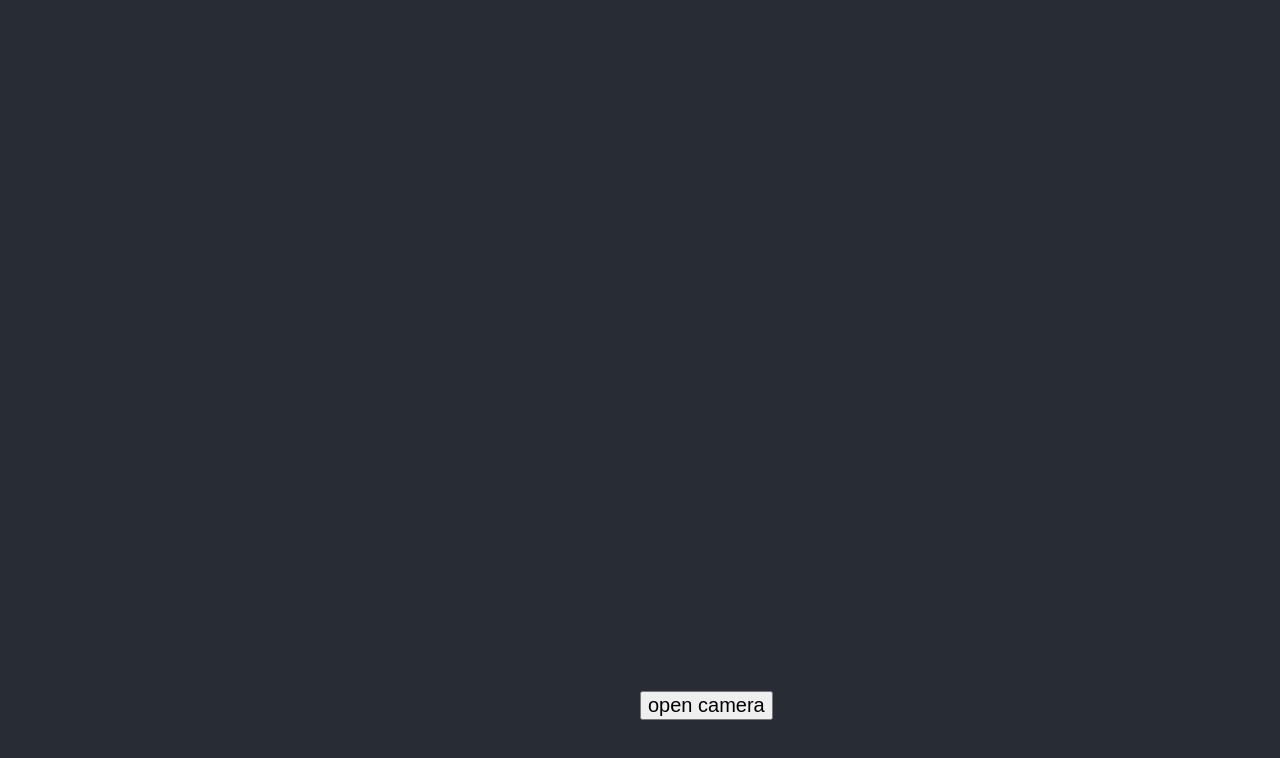
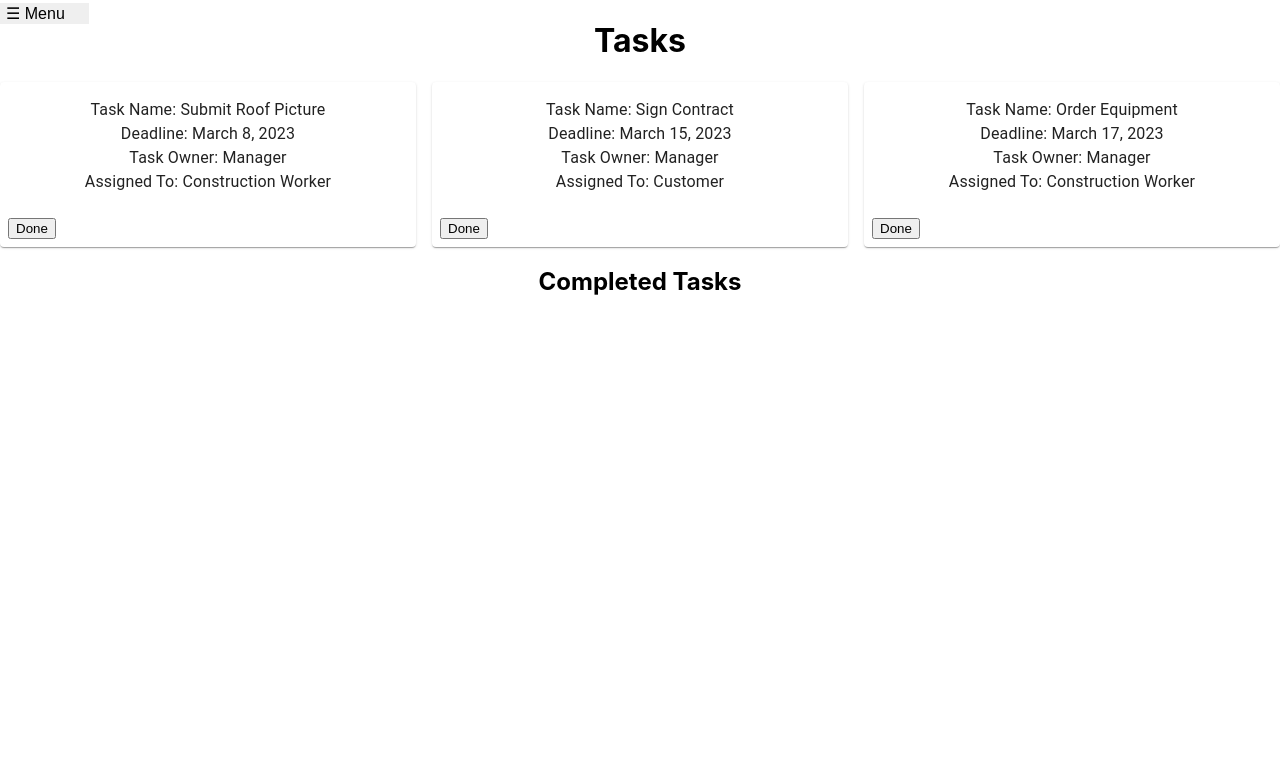
Before and after one commit to joshbernsteint/team11-scrumptious_7, a React (Create React App) app: page / in a window 1280 px wide. Shown: the top 758 px of the page. Built offline with nearby package versions, Linux system fonts and the light colour scheme.

Commit message:
add task status

```diff
--- a/package.json
+++ b/package.json
@@ -3,11 +3,14 @@
   "version": "0.1.0",
   "private": true,
   "dependencies": {
+    "@emotion/styled": "^11.10.6",
+    "@mui/material": "^5.11.11",
     "@testing-library/jest-dom": "^5.16.5",
     "@testing-library/react": "^13.4.0",
     "@testing-library/user-event": "^13.5.0",
     "react": "^18.2.0",
     "react-dom": "^18.2.0",
+    "react-router-dom": "^6.8.2",
     "react-scripts": "5.0.1",
     "web-vitals": "^2.1.4"
   },
--- a/src/App.css
+++ b/src/App.css
@@ -4,7 +4,7 @@
 
 .App-header {
   background-color: #282c34;
-  min-height: 100vh;
+  height: auto;
   display: flex;
   flex-direction: column;
   align-items: center;
@@ -16,40 +16,113 @@
 .App-link {
   color: #61dafb;
 }
+
 .camera {
   display: flex;
-  align-items: center;
 }
+
 .cameraPower {
   position: absolute;
   bottom: 10%;
-  left: 50%;
+  left: 40%;
   display: flex;
 }
 #cameraRequest {
-  right: 50%;
+  right: 40%;
   font-size: 20px;
 }
+
 .video {
+  display: flex;
+  position: fixed;
+  top: 10%;
+  left: 100px;
   width: 76.92%;
   height: 66.67%;
+  flex-direction: row;
+  align-items: stretch;
+  justify-content: flex-end;
 }
+
 .video video {
   display: flex;
 }
-.resultHasPhoto {
+
+.resulthasPhoto {
+  position: absolute;
+  top: 10%;
+  right: 0px;
+  display: flex;
   float: right;
   max-width: 20%;
-}
-
-.resultHasPhoto button {
-  right:0;
+  align-items: flex-start;
+  justify-content: center;
+  flex-direction: column;
 }
 
 .takePhoto {
   position: absolute;
-  top: 10%;
-  left: 18%;
-  width: 100%;
-  text-align: center;
+  bottom: 0%;
+  float: right;
 }
+
+.navBar {
+  position: fixed;
+  top: 3px;
+  left: 0px;
+  height: auto;
+  z-index: 25;
+}
+.navBar button{
+  position: fixed;
+  left: 0%;
+  font-size: 16px;
+  z-index: 26;
+  border-style: none;
+  padding-right: 24px;
+}
+
+.navigation {
+  position: fixed;
+  margin: 0px;
+  left: 0;
+  background-color: rgb(198, 203, 203);
+  padding-top: 30px;
+  padding-right: 30px;
+  padding-bottom: 100px;
+}
+
+.navigation ul {
+  list-style: none;
+  padding-left: 15px;
+  align-items: center;
+}
+
+.navigation li {
+  padding-top: 7px;
+}
+
+
+.message {
+  color: rgb(45, 50, 54);
+  padding-left: 10px;
+  padding-top: 3px;
+}
+
+.taskStatus {
+  top: 10px;
+  float: top;
+}
+
+.mainShifted {
+  top:0;
+  margin-left: 25%;
+}
+
+.mainDefault {
+  top: 0;
+}
+
+#completedTasks button {
+  margin-left: 15px;
+}
--- a/src/App.js
+++ b/src/App.js
@@ -1,12 +1,32 @@
-import './App.css';
-import CameraAccess from './components/CameraAccess';
+import "./App.css";
 
+import { BrowserRouter as Router, Route, Routes } from "react-router-dom";
+import Home from "./components/Home";
+import Navigation from "./components/Navigation";
+import CameraAccess from "./components/CameraAccess";
+import React, { useState } from "react";
 function App() {
+  const [showNav, setShowNav] = useState(false);
+
+  const clickHandler = () => {
+
+    setShowNav(!showNav);
+  };
   return (
     <div className="App">
-      <header className="App-header">
-        <CameraAccess></CameraAccess>
-      </header>
+      <Router>
+        <header className="App-header"></header>
+        <div className="navBar">
+          <button onClick={clickHandler}>&#9776; Menu</button>
+          {showNav && <Navigation></Navigation>}
+        </div>
+        <main className={showNav?'mainShifted':'mainDefault'}>
+          <Routes>
+            <Route path="/" element={<Home />} />
+            <Route path="form" element={<CameraAccess />} />
+          </Routes>
+        </main>
+      </Router>
     </div>
   );
 }
--- a/src/components/CameraAccess.js
+++ b/src/components/CameraAccess.js
@@ -102,6 +102,7 @@ function CameraAccess() {
         <button id="cameraRequest" onClick={clickHandler}>
           {cameraRequest}
         </button>
+        {cameraRequest === 'close camera' ? <span className="message">Close camera before leaving page.</span>: <></>}
       </div>
       <div className={"result" + (hasPhoto ? "hasPhoto" : "")}>
         <canvas ref={photoRef}></canvas>
--- /dev/null
+++ b/src/components/Home.js
@@ -0,0 +1,14 @@
+import React from 'react';
+
+import '../App.css';
+import TaskStatus from './TaskStatus';
+
+function Home() {
+  return (
+    <div>
+      <TaskStatus></TaskStatus>
+    </div>
+  );
+}
+
+export default Home;
--- /dev/null
+++ b/src/components/Navigation.js
@@ -0,0 +1,27 @@
+import React from 'react';
+import {NavLink} from 'react-router-dom';
+import '../App.css';
+
+const Navigation = () => {
+
+
+  return (
+
+      <nav className='navigation'>
+      <ul>
+        <li>
+          <NavLink to='/' className="link" >
+            Home
+          </NavLink>
+        </li>
+        <li>
+          <NavLink to='/form' >
+            Form
+          </NavLink>
+        </li>
+      </ul>
+    </nav>
+  );
+};
+
+export default Navigation;
--- /dev/null
+++ b/src/components/TaskStatus.js
@@ -0,0 +1,167 @@
+import React, { useState, useEffect, useRef } from "react";
+import Card from "@mui/material/Card";
+import CardContent from "@mui/material/CardContent";
+import {
+  CardActionArea,
+  CardActions,
+  Grid,
+  Typography,
+} from "@mui/material";
+
+function TaskStatus() {
+  const tasks = useRef([
+    {
+      id: "1",
+      name: "Submit Roof Picture",
+      due: "March 8, 2023",
+      owner: "Manager",
+      assignedTo: "Construction Worker",
+    },
+    {
+      id: "2",
+      name: "Sign Contract",
+      due: "March 15, 2023",
+      owner: "Manager",
+      assignedTo: "Customer",
+    },
+    {
+      id: "3",
+      name: "Order Equipment",
+      due: "March 17, 2023",
+      owner: "Manager",
+      assignedTo: "Construction Worker",
+    },
+  ]);
+  const [cards, setCards] = useState(null);
+  const completedTasks = useRef([]);
+  const buildTaskCard = (task) => {
+    if (task) {
+      return (
+        <Grid item xs={12} sm={7} md={5} lg={4} xl={3} key={task.id}>
+          <Card>
+            <CardActionArea>
+              <CardContent>
+                <Typography>Task Name: {task.name}</Typography>
+                <Typography>Deadline: {task.due}</Typography>
+                <Typography>Task Owner: {task.owner}</Typography>
+                <Typography>Assigned To: {task.assignedTo}</Typography>
+              </CardContent>
+            </CardActionArea>
+            <CardActions>
+              <button
+                onClick={() => {
+                  if (task.id) handleClick(task.id);
+                }}
+              >
+                Done
+              </button>
+            </CardActions>
+          </Card>
+        </Grid>
+      );
+    }
+  };
+  useEffect(() => {
+    setCards(
+      tasks.current.map((task) => {
+        return buildTaskCard(task);
+      })
+    );
+  }, []);
+
+  const handleClick = (id) => {
+    if (id) {
+      addToCompletedTasks(id);
+    }
+  };
+
+  const undoTask = (id) => {
+    let task;
+    document.getElementById(id).remove();
+    document.getElementById("li-" + id).remove();
+    id = id.substring(4);
+    let doneTasks = [];
+    let incompleteTask;
+
+    // find task marked as undone and add back to tasks
+    for (let i = 0; i < completedTasks.current.length; i++) {
+      task = completedTasks.current[i];
+      if (task.id === id) {
+        incompleteTask = task;
+      } else {
+        doneTasks.push(task);
+      }
+    }
+    completedTasks.current = doneTasks;
+    let temp2 = [...tasks.current, incompleteTask];
+    tasks.current = temp2;
+    setCards(
+      tasks.current.map((task) => {
+        return buildTaskCard(task);
+      })
+    );
+  };
+
+  const addToCompletedTasks = (id) => {
+    let incompleteTasks = [];
+    let task;
+    let taskCompleted;
+    let ul = document.getElementById("completedTasks");
+    let li = document.createElement("li");
+
+    // find task marked completed in tasks
+    for (let i = 0; i < tasks.current.length; i++) {
+      if (tasks.current[i].id === id) {
+        taskCompleted = tasks.current[i];
+        completedTasks.current = [...completedTasks.current, taskCompleted];
+        break;
+      }
+    }
+    for (let i = 0; i < tasks.current.length; i++) {
+      if (tasks.current[i].id) {
+        if (tasks.current[i].id !== id) {
+          task = tasks.current[i];
+          incompleteTasks.push(task);
+        }
+      }
+    }
+    tasks.current = incompleteTasks;
+    li.appendChild(document.createTextNode("Task Name: "+taskCompleted.name));
+    li.appendChild(document.createElement("br"))
+    let date = new Date();
+    li.appendChild(document.createTextNode("Completed On: "+ date.toDateString() +" "+ date.toLocaleTimeString()))
+    let button = document.createElement("button");
+    button.appendChild(document.createTextNode("Mark as not Done"));
+    button.id = "task" + id;
+    button.addEventListener("click", function () {
+      undoTask(this.id);
+    });
+    li.appendChild(button);
+    li.id = "li-task" + id;
+    ul.appendChild(li);
+    setCards(
+      tasks.current.map((task) => {
+        return buildTaskCard(task);
+      })
+    );
+  };
+
+  return (
+    <div className="taskStatus">
+      <h1>Tasks</h1>
+      {cards && (
+        <Grid
+          container
+          spacing={2}
+          sx={{ flexGrow: 1, flexDirection: "row" }}
+          className="gridTasks"
+        >
+          {cards}
+        </Grid>
+      )}
+      <h2>Completed Tasks</h2>
+      <ul id="completedTasks"></ul>
+    </div>
+  );
+}
+export default TaskStatus;
```
Also changed, not shown: 1 other file (tests, documents, lock files or other folders).
